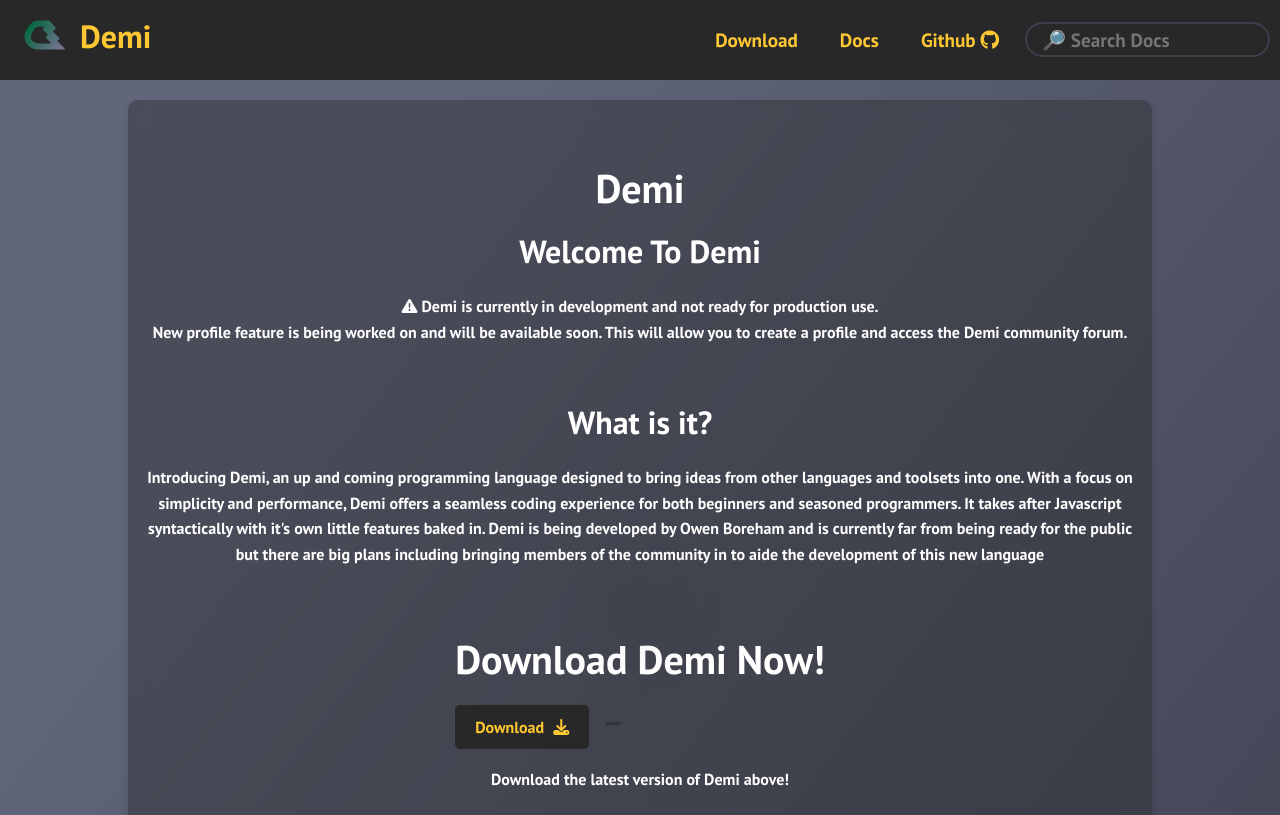
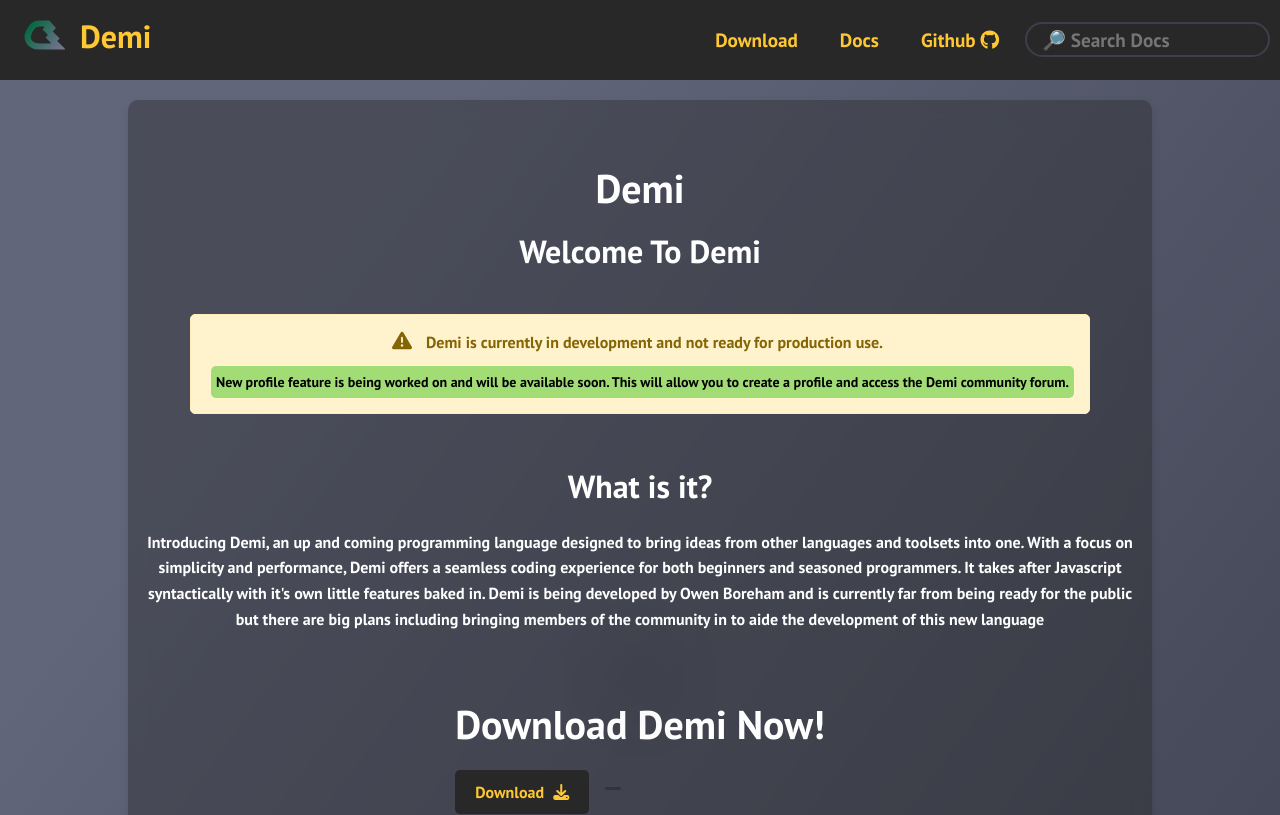
Before and after one commit to bobrossrtx/demi-website, a React (Create React App) app in the folder frontend/: page / in a window 1280 px wide. Shown: the top 815 px of the page. Built offline with nearby package versions, Linux system fonts and the light colour scheme.

Commit message:
Update Index.scss to support dev-note

```diff
--- a/frontend/src/Routes/Index/Index.scss
+++ b/frontend/src/Routes/Index/Index.scss
@@ -11,3 +11,46 @@
     flex-direction: row;
     align-items: center;
 }
+
+.dev-note {
+    background-color: #fff3cd;
+    border: 1px solid #ffeeba;
+    border-radius: 5px;
+    padding: 15px;
+    margin: 20px 0;
+    color: #856404;
+    display: flex;
+    align-items: center;
+    font-size: 16px;
+    padding-top: 15px;
+    padding-left: 10px;
+    padding-right: 15px;
+
+    i {
+        margin-right: 10px;
+        font-size: 20px;
+    }
+
+    strong {
+        font-weight: bold;
+    }
+
+    p {
+        margin: 0px !important;
+    }
+
+    .update-note {
+        margin-top:10px;
+        margin-left: 10px;
+        font-size: 14px;
+        background-color: #a1dc75;
+        padding: 5px;
+        border-radius: 5px;
+        color: #000;
+        font-weight: bold;
+
+        p {
+            margin: 0;
+        }
+    }
+}
```
